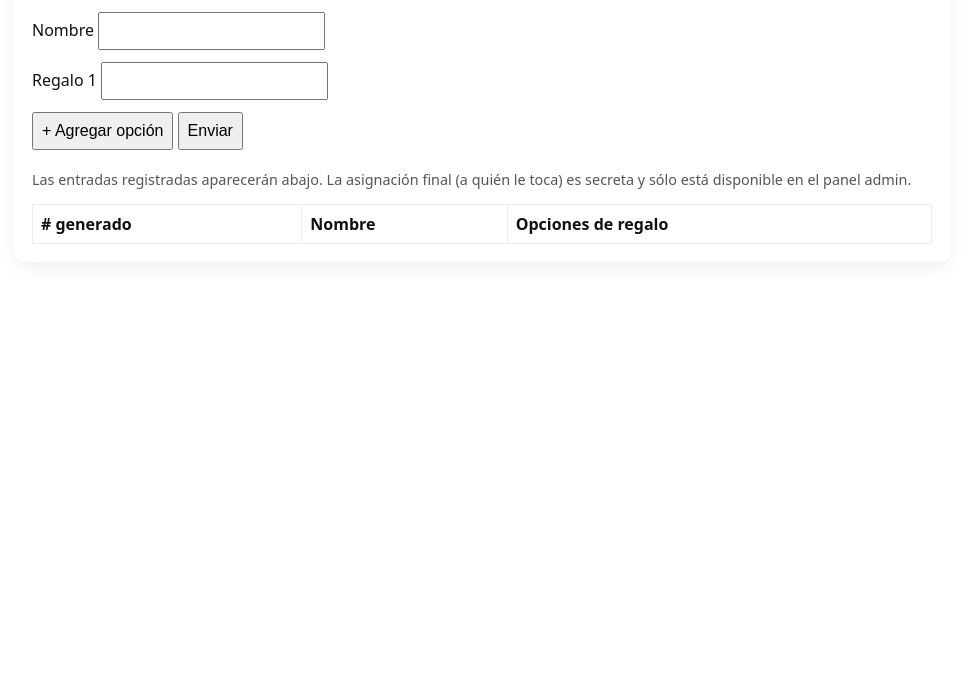
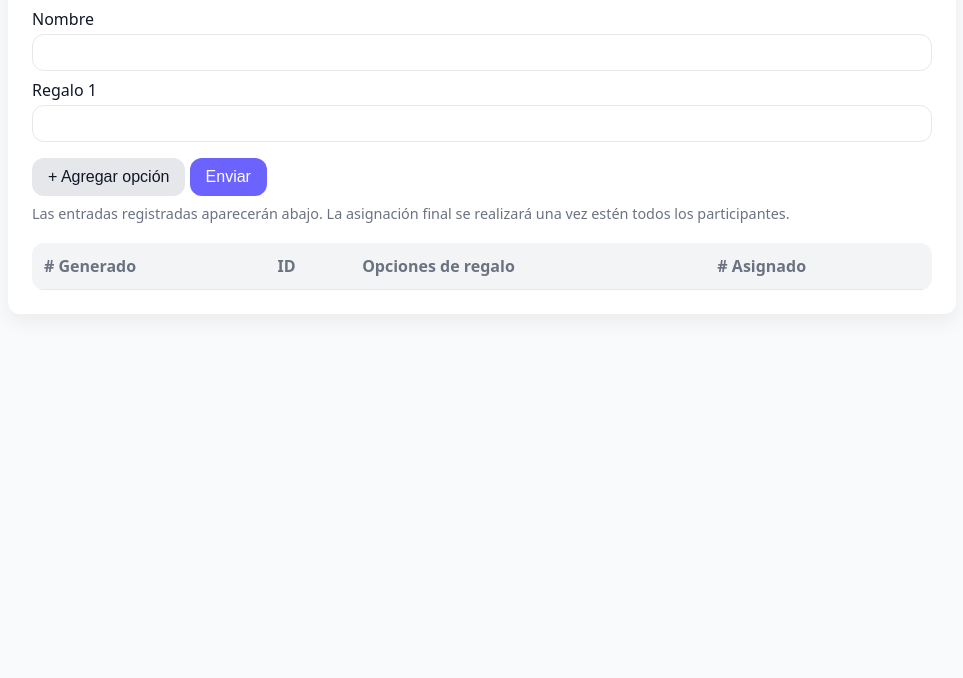
Before and after one commit to elmasteo/amigosecreto, a website: page index.html in a window 1280 px wide. Shown: the part 122-800 px from the top of the page, without its empty margins (158-1121 px from the left). Drawn offline with Linux system fonts and the light colour scheme; no server answers.

Commit message:
agregando estilos modernos a los paneles

```diff
--- a/index.html
+++ b/index.html
@@ -5,31 +5,129 @@
 <meta name="viewport" content="width=device-width,initial-scale=1" />
 <title>Amigo Secreto — Registro</title>
 <style>
-  body{font-family:system-ui,Segoe UI,Roboto,Arial;margin:24px;color:#111}
-  .card{max-width:900px;margin:0 auto;padding:18px;border-radius:10px;box-shadow:0 6px 18px rgba(0,0,0,.06)}
-  input,button,textarea{font-size:1rem;padding:8px;margin:6px 0}
-  table{width:100%;border-collapse:collapse;margin-top:12px}
-  th,td{border:1px solid #eee;padding:8px;text-align:left}
-  .small{font-size:.9rem;color:#555}
+  :root {
+    --primary: #6c63ff;
+    --primary-hover: #574fd6;
+    --bg: #f9fafb;
+    --card-bg: #fff;
+    --border: #e5e7eb;
+    --text: #111827;
+    --text-muted: #6b7280;
+    --radius: 12px;
+    --shadow: 0 8px 20px rgba(0,0,0,.06);
+  }
+  body {
+    font-family: system-ui, Segoe UI, Roboto, Arial;
+    margin: 0;
+    background: var(--bg);
+    color: var(--text);
+    padding: 32px;
+  }
+  .card {
+    max-width: 900px;
+    margin: 0 auto;
+    padding: 24px;
+    border-radius: var(--radius);
+    background: var(--card-bg);
+    box-shadow: var(--shadow);
+  }
+  h1 {
+    margin-bottom: 16px;
+    font-size: 1.8rem;
+    color: var(--primary);
+  }
+  label {
+    display: block;
+    margin-bottom: 8px;
+    font-weight: 500;
+  }
+  input {
+    width: 100%;
+    padding: 10px 12px;
+    border: 1px solid var(--border);
+    border-radius: var(--radius);
+    margin-top: 4px;
+    box-sizing: border-box;
+  }
+  button {
+    background: var(--primary);
+    color: white;
+    border: none;
+    padding: 10px 16px;
+    border-radius: var(--radius);
+    cursor: pointer;
+    font-size: 1rem;
+    margin-top: 8px;
+    transition: background 0.2s;
+  }
+  button:hover {
+    background: var(--primary-hover);
+  }
+  #add-gift {
+    background: #e5e7eb;
+    color: var(--text);
+  }
+  #add-gift:hover {
+    background: #d1d5db;
+  }
+  table {
+    width: 100%;
+    border-collapse: collapse;
+    margin-top: 20px;
+    background: var(--card-bg);
+    border-radius: var(--radius);
+    overflow: hidden;
+  }
+  th, td {
+    padding: 12px;
+    text-align: left;
+    border-bottom: 1px solid var(--border);
+  }
+  th {
+    background: #f3f4f6;
+    font-weight: 600;
+    color: var(--text-muted);
+  }
+  tr:hover td {
+    background: #f9fafb;
+  }
+  .small {
+    font-size: 0.9rem;
+    color: var(--text-muted);
+    margin-top: 8px;
+  }
 </style>
 </head>
 <body>
   <div class="card">
     <h1>Registro Amigo Secreto</h1>
     <form id="entry-form">
-      <label>Nombre <input id="name" required /></label><br/>
+      <label>Nombre
+        <input id="name" required />
+      </label>
 
       <div id="gifts-container">
-        <label>Regalo 1 <input class="gift" required /></label>
+        <label>Regalo 1
+          <input class="gift" required />
+        </label>
       </div>
       <button id="add-gift" type="button">+ Agregar opción</button>
       <button type="submit">Enviar</button>
     </form>
 
-    <p class="small">Las entradas registradas aparecerán abajo. La asignación final (a quién le toca) es secreta y sólo está disponible en el panel admin.</p>
+    <p class="small">
+      Las entradas registradas aparecerán abajo. La asignación final se realizará una vez estén todos los participantes.
+    </p>
 
     <table id="entries-table">
-      <thead><tr><th># generado</th><th>Nombre</th><th>Opciones de regalo</th></tr></thead>
+      <thead>
+        <tr>
+          <th># Generado</th>
+          <th>ID</th>
+          <th>Opciones de regalo</th>
+          <th># Asignado</th>
+        </tr>
+      </thead>
       <tbody></tbody>
     </table>
   </div>
```
Also changed, not shown: admin.html (+89 -9 lines).
